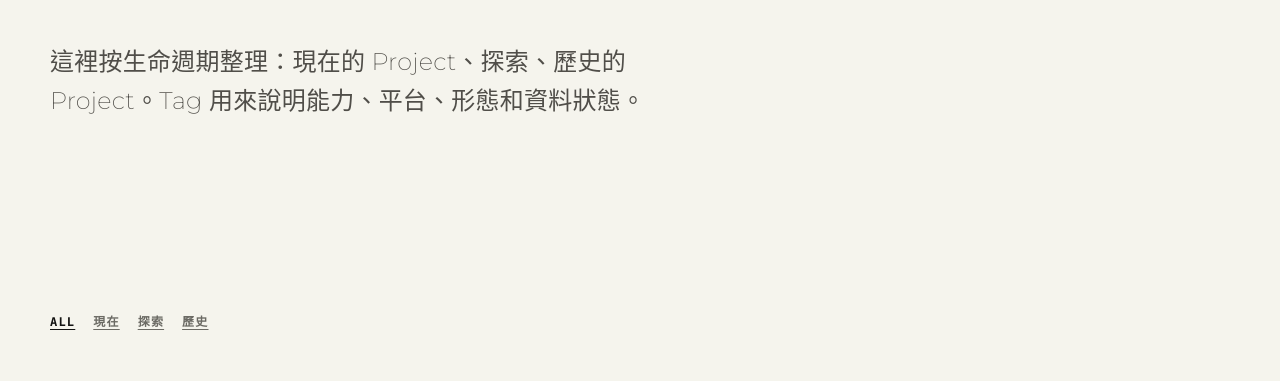
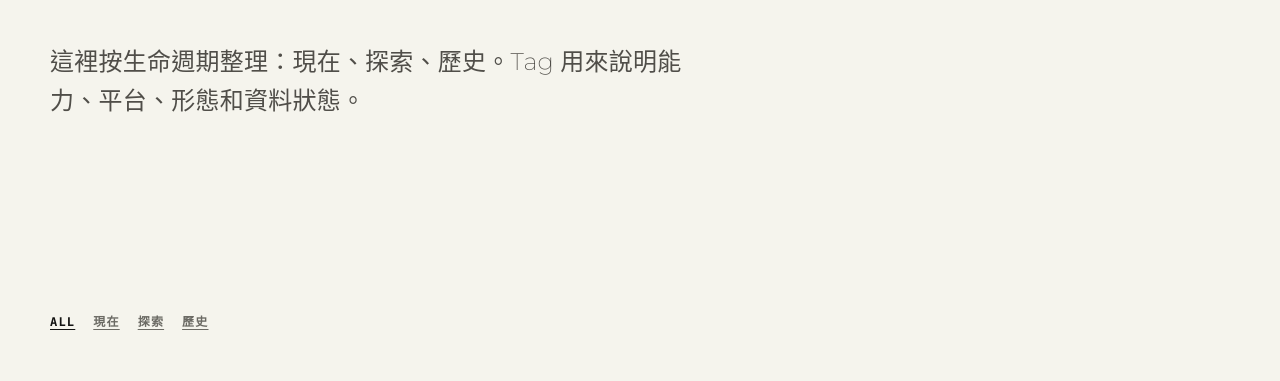
Before and after one commit to qoli/RonnieCC, a plain HTML site: page projects.html in a window 1280 px wide. Shown: the part 419-800 px from the top of the page. Drawn offline with Linux system fonts and the light colour scheme.

Commit message:
Shorten project category labels

```diff
--- a/content/projects.seed.json
+++ b/content/projects.seed.json
@@ -3,7 +3,7 @@
     "id": "syncnext",
     "name": "Syncnext",
     "category": "current",
-    "categoryLabel": "現在的 Project",
+    "categoryLabel": "現在",
     "type": "Media runtime ecosystem",
     "summary": "tvOS 媒體 runtime 生態，圍繞長時間播放、內容來源、plugin/API、網路規則和支援文檔持續演進。",
     "capability": "以 Apple TV 的真實限制為邊界，把播放器、外部來源、plugin reference 和 support tooling 整理成可維護的產品系統。",
@@ -104,7 +104,7 @@
     "id": "eison-ai",
     "name": "eisonAI",
     "category": "current",
-    "categoryLabel": "現在的 Project",
+    "categoryLabel": "現在",
     "type": "Local-first AI reading product",
     "summary": "跨 iOS / macOS / iPadOS / Safari Extension 的 local-first AI reading product，用 Cognitive Index 重新組織閱讀和保存。",
     "capability": "把 AI 放進閱讀、保存、索引和找回資料的工作流，讓模型能力成為界面和資料結構的一部分。",
@@ -193,7 +193,7 @@
     "id": "threadbridge",
     "name": "threadBridge",
     "category": "current",
-    "categoryLabel": "現在的 Project",
+    "categoryLabel": "現在",
     "type": "Workspace-first Codex runtime",
     "summary": "macOS desktop owner、Telegram adapter 和本地管理界面組成的 agent runtime，把真實 workspace 綁定到可延續的 Codex session。",
     "capability": "把 agent 使用從單次 terminal session 推進成可管理的 runtime：workspace binding、session continuity、Telegram thread、local TUI 和狀態修復需要一起設計。",
@@ -289,7 +289,7 @@
     "id": "trackly-reborn",
     "name": "TracklyReborn 得意記",
     "category": "current",
-    "categoryLabel": "現在的 Project",
+    "categoryLabel": "現在",
     "type": "AI life logging ecosystem",
     "summary": "生活與消費記錄產品的重寫：AI prompt、捷徑、Action Button、多圖片輸入和本地資料庫被整理成高頻 iOS workflow。",
     "capability": "把記錄行為設計成低摩擦系統：入口、資料模型、AI 輔助和本地保存共同決定產品手感。",
@@ -378,7 +378,7 @@
     "id": "adict",
     "name": "aDict",
     "category": "current",
-    "categoryLabel": "現在的 Project",
+    "categoryLabel": "現在",
     "type": "Dictionary / reading ecosystem",
     "summary": "跨 iOS / macOS 的詞典與閱讀工具生態，包含 rewrite、protocol、更新日誌、詞典列表和使用文檔。",
     "capability": "長期維護一個工具型產品：查詞體驗、資料來源、多平台一致性和產品文檔共同構成使用品質。",
@@ -626,7 +626,7 @@
     "id": "enterprise-web-design",
     "name": "Enterprise Web Design Series",
     "category": "history",
-    "categoryLabel": "歷史的 Project",
+    "categoryLabel": "歷史",
     "type": "Design archive / web portfolio",
     "summary": "企業、城市地標與品牌網站的歷史設計輸出，包含首頁方向、信息架構、視覺提案和 presentation。",
     "capability": "以設計師視角處理大型網站：首屏敘事、視覺秩序、信息密度和客戶溝通需要同時成立。",
@@ -689,7 +689,7 @@
     "id": "nomad-drive",
     "name": "Nomad Drive",
     "category": "history",
-    "categoryLabel": "歷史的 Project",
+    "categoryLabel": "歷史",
     "type": "Cross-platform Apple media/file app",
     "summary": "已下架的 Apple 平台 media/file app，圍繞第三方播放器、多帳號、iCloud 同步、Apple TV 播放和 SwiftUI 跨平台復用展開。",
     "capability": "早期把 iOS、macOS、tvOS 放到同一套產品和工程約束裡：文件列表、遠程下載、播放核心、第三方播放器、焦點/導航差異和 SwiftUI 復用都需要被處理。",
@@ -779,7 +779,7 @@
     "id": "mobile-ui-qa-wallet",
     "name": "Mobile App UI QA & Wallet Design",
     "category": "history",
-    "categoryLabel": "歷史的 Project",
+    "categoryLabel": "歷史",
     "type": "Design archive / app QA",
     "summary": "移動端 UI QA、wallet flow、暗色界面、media kit 和 issue template 的歷史設計輸出。",
     "capability": "把設計交付推進到可驗收狀態：狀態、錯誤、流程、文案和細節一致性都進入檢查範圍。",
@@ -836,7 +836,7 @@
     "id": "consumer-app-design",
     "name": "Mini Program & Consumer App Design",
     "category": "history",
-    "categoryLabel": "歷史的 Project",
+    "categoryLabel": "歷史",
     "type": "Design archive / consumer product",
     "summary": "小程序、返利、記帳和消費場景 app 的歷史產品設計材料，覆蓋流程、界面和業務說明。",
     "capability": "把消費場景拆成清楚的產品動線：用戶任務、商戶側需求、視覺層級和 presentation 共同組成方案。",
@@ -899,7 +899,7 @@
     "id": "brand-visual-identity",
     "name": "Brand & Visual Identity Archive",
     "category": "history",
-    "categoryLabel": "歷史的 Project",
+    "categoryLabel": "歷史",
     "type": "Design archive / visual identity",
     "summary": "品牌、VI、logo、應用場景和 presentation 的歷史輸出集合，偏向視覺系統和品牌表達。",
     "capability": "把抽象品牌感受轉成可使用的 visual system：符號、色彩、版式、場景和提案語氣需要互相支持。",
@@ -966,7 +966,7 @@
     "id": "ux-audit-product-system",
     "name": "UX Audit & Product System Notes",
     "category": "history",
-    "categoryLabel": "歷史的 Project",
+    "categoryLabel": "歷史",
     "type": "Design archive / UX audit",
     "summary": "UX audit、政務/企業系統、後台流程和產品結構筆記，偏向複雜系統的診斷與整理。",
     "capability": "閱讀複雜產品系統，拆出角色、流程、狀態、信息架構和界面問題，再整理成可執行的設計文檔。",
--- a/projects.html
+++ b/projects.html
@@ -46,7 +46,7 @@
         <p class="eyebrow">Project ecosystems</p>
         <h1 id="projects-title">Projects</h1>
         <p>
-          這裡按生命週期整理：現在的 Project、探索、歷史的 Project。Tag 用來說明能力、平台、形態和資料狀態。
+          這裡按生命週期整理：現在、探索、歷史。Tag 用來說明能力、平台、形態和資料狀態。
         </p>
       </section>
 
--- a/site.js
+++ b/site.js
@@ -1,8 +1,8 @@
 const categoryOrder = ["current", "exploration", "history"];
 const categoryLabels = {
-  current: "現在的 Project",
+  current: "現在",
   exploration: "探索",
-  history: "歷史的 Project",
+  history: "歷史",
 };
 
 const languageKey = "site-language";
@@ -23,7 +23,7 @@ const uiCopy = {
       exploration: "探索",
       history: "歷史",
     },
-    projectsIntro: "這裡按生命週期整理：現在的 Project、探索、歷史的 Project。Tag 用來說明能力、平台、形態和資料狀態。",
+    projectsIntro: "這裡按生命週期整理：現在、探索、歷史。Tag 用來說明能力、平台、形態和資料狀態。",
     blogIntro: "一組公開筆記，用來保留產品工程、Apple 平台、AI workflow 和設計判斷的上下文。",
     blogHeading: "Published notes",
     blogEmpty: "目前沒有公開文章。",
```
Also changed, not shown: docs/data-sources.md (+15 -15 lines).
